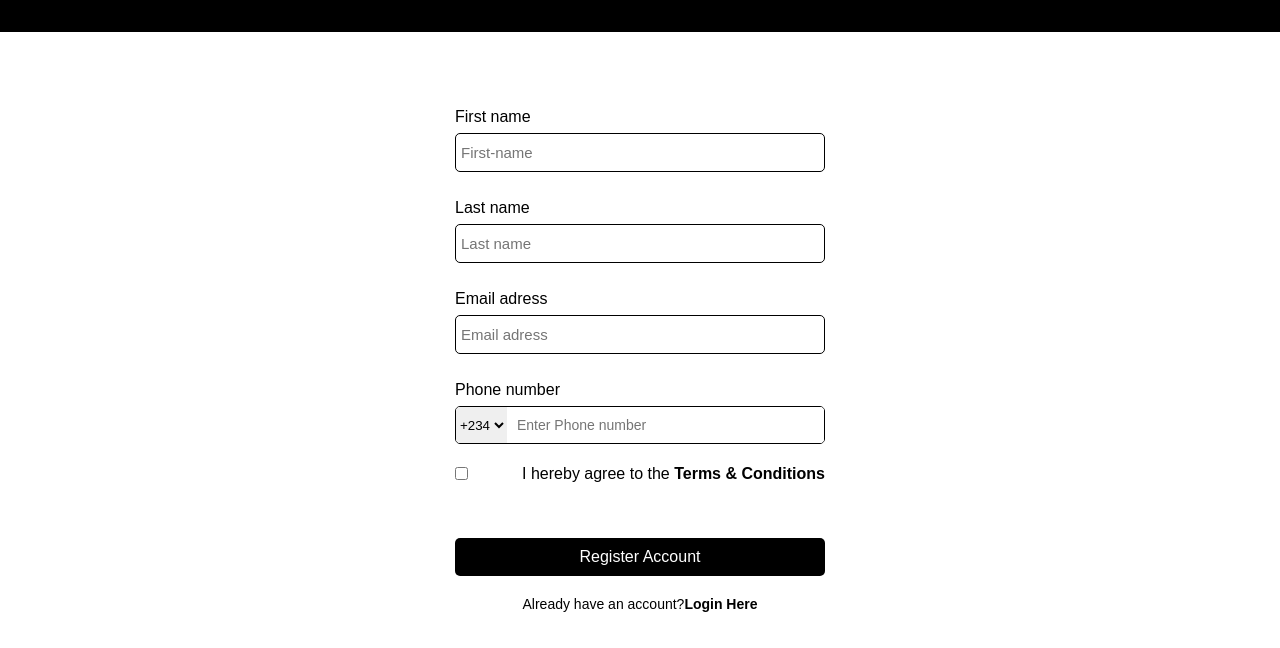
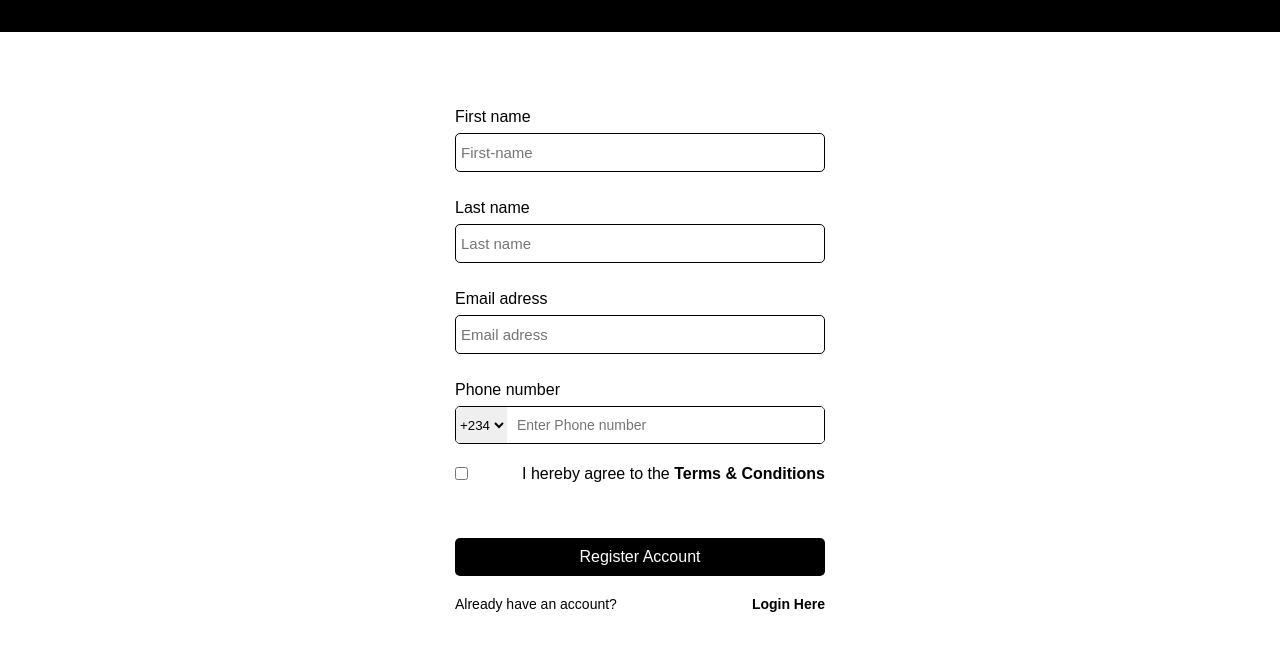
Before and after one commit to A7-CELL-AL/legacy, a plain HTML site: page SignUp.html in a window 1280 px wide. Shown: the part 182-830 px from the top of the page. Drawn offline with Linux system fonts and the light colour scheme.

Commit message:
Update style.css

```diff
--- a/style.css
+++ b/style.css
@@ -242,7 +242,9 @@ input[type="tel"] {
 
 .pt {
     display: flex;
-    justify-content: center;
+    align-item: center;
+    justify-content: space-between;
+    gap: 5px;
     margin-top: 20px;
     color: black;
 }
```
